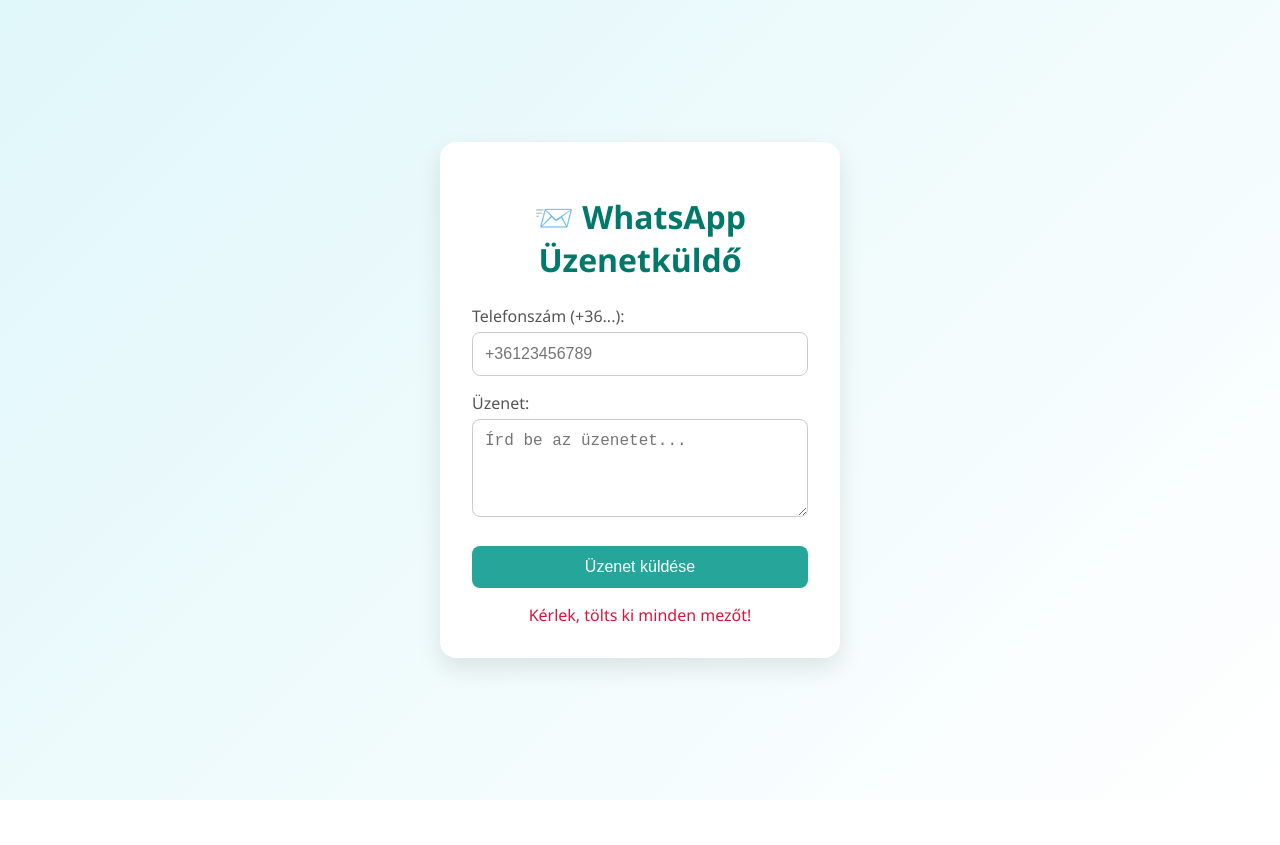
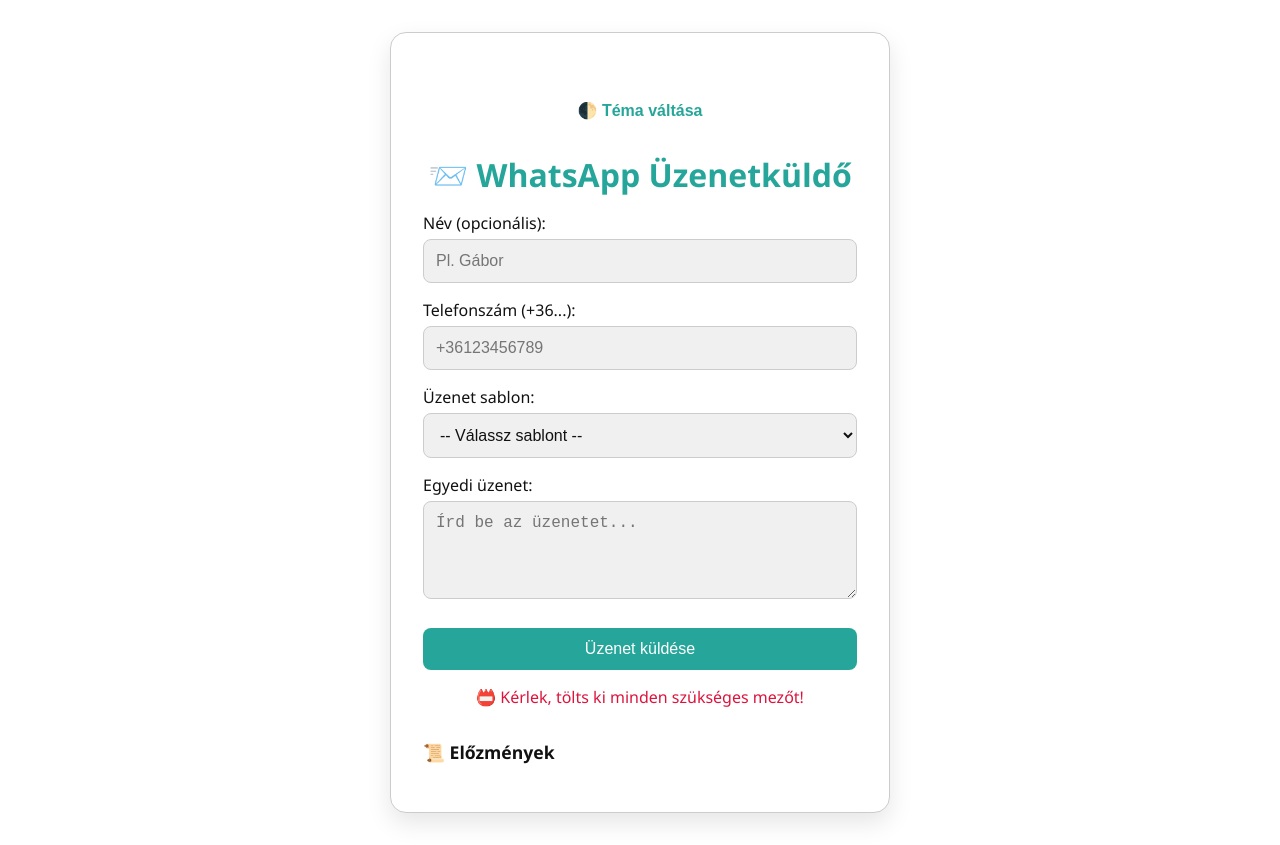
Before and after one commit to GAdamAkos/webhook, a website: page public/index.html in a window 1280 px wide. Both pictures are taken after a click on the button "Üzenet küldése". Before the commit the page ends 800 px from the top, so only its background shows below. Drawn offline with Linux system fonts and the light colour scheme.

Commit message:
Update index.html

```diff
--- a/public/index.html
+++ b/public/index.html
@@ -5,57 +5,86 @@
   <meta name="viewport" content="width=device-width, initial-scale=1" />
   <title>WhatsApp Üzenetküldő</title>
   <style>
+    :root {
+      --bg: #ffffff;
+      --text: #111;
+      --accent: #26a69a;
+      --input: #f0f0f0;
+      --border: #ccc;
+    }
+
+    @media (prefers-color-scheme: dark) {
+      :root {
+        --bg: #1e1e1e;
+        --text: #eee;
+        --accent: #26a69a;
+        --input: #2c2c2c;
+        --border: #444;
+      }
+    }
+
+    [data-theme="dark"] {
+      --bg: #1e1e1e;
+      --text: #eee;
+      --input: #2c2c2c;
+      --border: #444;
+    }
+
+    [data-theme="light"] {
+      --bg: #ffffff;
+      --text: #111;
+      --input: #f0f0f0;
+      --border: #ccc;
+    }
+
     * {
       box-sizing: border-box;
     }
 
     body {
-      background: linear-gradient(135deg, #e0f7fa, #ffffff);
-      font-family: 'Segoe UI', Tahoma, Geneva, Verdana, sans-serif;
+      background: var(--bg);
+      color: var(--text);
+      font-family: 'Segoe UI', sans-serif;
       margin: 0;
       padding: 2rem;
       display: flex;
       justify-content: center;
-      align-items: center;
+      align-items: flex-start;
       min-height: 100vh;
+      transition: background 0.3s, color 0.3s;
     }
 
     .container {
-      background: #fff;
+      background: var(--bg);
+      border: 1px solid var(--border);
       padding: 2rem;
       border-radius: 1rem;
       box-shadow: 0 10px 25px rgba(0, 0, 0, 0.1);
-      max-width: 400px;
+      max-width: 500px;
       width: 100%;
-      animation: fadeIn 0.5s ease;
     }
 
     h1 {
       text-align: center;
-      color: #00796b;
-      margin-bottom: 1.5rem;
+      color: var(--accent);
+      margin-bottom: 1rem;
     }
 
     label {
       margin-top: 1rem;
       display: block;
-      color: #555;
       font-weight: 500;
     }
 
-    input, textarea {
+    input, textarea, select {
       width: 100%;
       padding: 0.75rem;
       margin-top: 0.3rem;
-      border: 1px solid #ccc;
+      border: 1px solid var(--border);
       border-radius: 0.5rem;
+      background: var(--input);
+      color: var(--text);
       font-size: 1rem;
-      transition: border-color 0.3s ease;
-    }
-
-    input:focus, textarea:focus {
-      border-color: #26a69a;
-      outline: none;
     }
 
     button {
@@ -63,12 +92,11 @@
       padding: 0.75rem;
       margin-top: 1.5rem;
       font-size: 1rem;
-      background: #26a69a;
+      background: var(--accent);
       color: white;
       border: none;
       border-radius: 0.5rem;
       cursor: pointer;
-      transition: background 0.3s ease;
     }
 
     button:hover {
@@ -81,53 +109,132 @@
       text-align: center;
     }
 
-    @keyframes fadeIn {
-      from { opacity: 0; transform: translateY(20px); }
-      to { opacity: 1; transform: translateY(0); }
+    .history {
+      margin-top: 2rem;
+    }
+
+    .history h2 {
+      font-size: 1.1rem;
+      margin-bottom: 0.5rem;
+    }
+
+    .history ul {
+      list-style: none;
+      padding-left: 0;
+    }
+
+    .history li {
+      padding: 0.5rem;
+      border-bottom: 1px solid var(--border);
+      font-size: 0.95rem;
+    }
+
+    .theme-toggle {
+      text-align: right;
+      margin-bottom: 1rem;
+    }
+
+    .theme-toggle button {
+      background: none;
+      border: none;
+      color: var(--accent);
+      cursor: pointer;
+      font-weight: bold;
     }
   </style>
 </head>
 <body>
-  <div class="container">
+  <div class="container" id="app">
+    <div class="theme-toggle">
+      <button onclick="toggleTheme()">🌓 Téma váltása</button>
+    </div>
+
     <h1>📨 WhatsApp Üzenetküldő</h1>
+
+    <label for="name">Név (opcionális):</label>
+    <input type="text" id="name" placeholder="Pl. Gábor" />
 
     <label for="phone">Telefonszám (+36...):</label>
     <input type="text" id="phone" placeholder="+36123456789" />
 
-    <label for="message">Üzenet:</label>
+    <label for="template">Üzenet sablon:</label>
+    <select id="template">
+      <option value="">-- Válassz sablont --</option>
+      <option value="Szia! Hogy vagy?">Szia! Hogy vagy?</option>
+      <option value="Kérlek, hívj vissza!">Kérlek, hívj vissza!</option>
+      <option value="Küldöm, amit megbeszéltünk.">Küldöm, amit megbeszéltünk.</option>
+    </select>
+
+    <label for="message">Egyedi üzenet:</label>
     <textarea id="message" rows="4" placeholder="Írd be az üzenetet..."></textarea>
 
     <button id="sendBtn">Üzenet küldése</button>
 
     <div id="status"></div>
+
+    <div class="history">
+      <h2>📜 Előzmények</h2>
+      <ul id="historyList"></ul>
+    </div>
   </div>
 
   <script>
     const sendBtn = document.getElementById('sendBtn');
     const statusDiv = document.getElementById('status');
+    const templateSelect = document.getElementById('template');
+    const historyList = document.getElementById('historyList');
 
+    // Téma váltás
+    function toggleTheme() {
+      const current = document.body.getAttribute('data-theme');
+      const next = current === 'dark' ? 'light' : 'dark';
+      document.body.setAttribute('data-theme', next);
+      localStorage.setItem('theme', next);
+    }
+
+    // Alap téma beállítás
+    document.addEventListener('DOMContentLoaded', () => {
+      const savedTheme = localStorage.getItem('theme');
+      if (savedTheme) {
+        document.body.setAttribute('data-theme', savedTheme);
+      }
+    });
+
+    // Sablon kiválasztás → beírja az üzenet mezőbe
+    templateSelect.addEventListener('change', () => {
+      const msgBox = document.getElementById('message');
+      if (!msgBox.value.trim()) {
+        msgBox.value = templateSelect.value;
+      }
+    });
+
+    // Üzenet küldése
     sendBtn.addEventListener('click', () => {
+      const name = document.getElementById('name').value.trim();
       const phone = document.getElementById('phone').value.trim();
       const message = document.getElementById('message').value.trim();
 
       if (!phone || !message) {
-        statusDiv.textContent = 'Kérlek, tölts ki minden mezőt!';
+        statusDiv.textContent = '📛 Kérlek, tölts ki minden szükséges mezőt!';
         statusDiv.style.color = 'crimson';
         return;
       }
 
-      statusDiv.textContent = 'Küldés folyamatban...';
-      statusDiv.style.color = '#555';
+      const fullMessage = name ? `${name}: ${message}` : message;
+
+      statusDiv.textContent = '📤 Üzenet küldése folyamatban...';
+      statusDiv.style.color = '#777';
 
       fetch('/send-message', {
         method: 'POST',
         headers: { 'Content-Type': 'application/json' },
-        body: JSON.stringify({ phone, message }),
+        body: JSON.stringify({ phone, message: fullMessage }),
       })
       .then(res => res.json())
       .then(data => {
         statusDiv.textContent = data.message || '✅ Üzenet elküldve!';
         statusDiv.style.color = 'green';
+        updateHistory(phone, fullMessage);
       })
       .catch(err => {
         console.error(err);
@@ -135,6 +242,13 @@
         statusDiv.style.color = 'crimson';
       });
     });
+
+    function updateHistory(phone, message) {
+      const li = document.createElement('li');
+      const now = new Date().toLocaleTimeString();
+      li.textContent = `[${now}] ${phone} → ${message}`;
+      historyList.prepend(li);
+    }
   </script>
 </body>
 </html>
```
